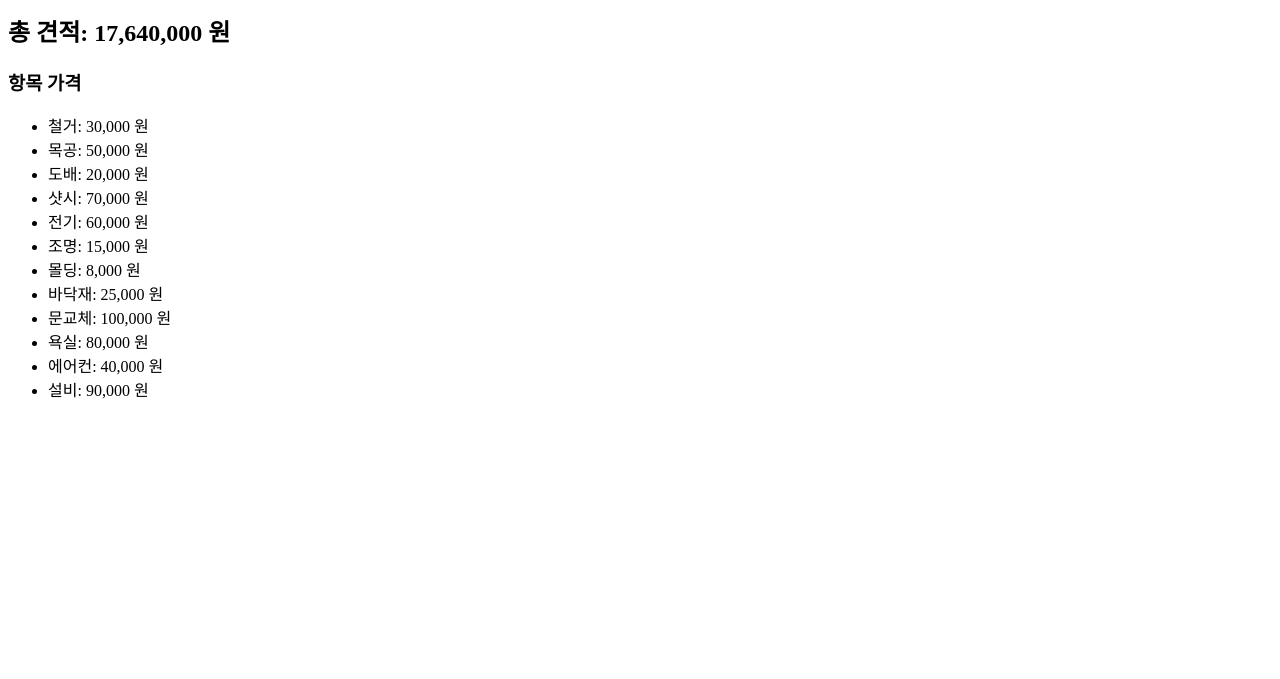
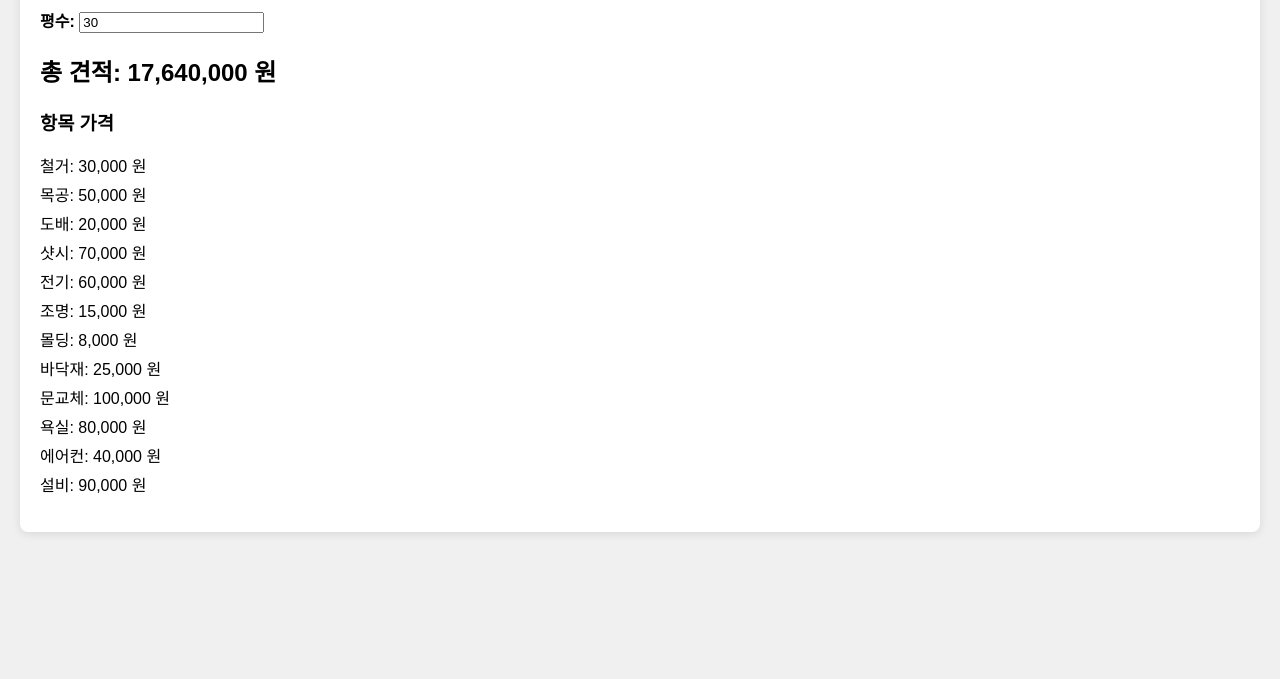
Before and after one commit to wori-irow/App, a plain HTML site: page index.html in a window 1280 px wide. Shown: the part 121-800 px from the top of the page. Drawn offline with Linux system fonts and the light colour scheme.

Commit message:
Update style.css

```diff
--- a/style.css
+++ b/style.css
@@ -1,38 +1,30 @@
-const items = [
-    { name: '철거', price: 30000 },
-    { name: '목공', price: 50000 },
-    { name: '도배', price: 20000 },
-    { name: '샷시', price: 70000 },
-    { name: '전기', price: 60000 },
-    { name: '조명', price: 15000 },
-    { name: '몰딩', price: 8000 },
-    { name: '바닥재', price: 25000 },
-    { name: '문교체', price: 100000 },
-    { name: '욕실', price: 80000 },
-    { name: '에어컨', price: 40000 },
-    { name: '설비', price: 90000 },
-];
-
-function calculateTotal() {
-    const pyeongInput = document.getElementById('pyeong');
-    const totalCostElement = document.getElementById('total-cost');
-    const pyeong = parseInt(pyeongInput.value) || 0;
-
-    const total = items.reduce((acc, item) => acc + item.price, 0) * pyeong;
-    totalCostElement.textContent = `총 견적: ${total.toLocaleString()} 원`;
+body {
+    font-family: Arial, sans-serif;
+    background-color: #f0f0f0;
+    margin: 0;
+    padding: 20px;
 }
 
-function loadItems() {
-    const itemList = document.getElementById('item-list');
-    items.forEach(item => {
-        const li = document.createElement('li');
-        li.textContent = `${item.name}: ${item.price.toLocaleString()} 원`;
-        itemList.appendChild(li);
-    });
+.calculator {
+    background-color: white;
+    border-radius: 8px;
+    box-shadow: 0 2px 10px rgba(0, 0, 0, 0.1);
+    padding: 20px;
 }
 
-document.getElementById('pyeong').addEventListener('input', calculateTotal);
+h1 {
+    text-align: center;
+}
 
-// 페이지 로드 시 항목과 총액 초기화
-loadItems();
-calculateTotal();
+label {
+    font-weight: bold;
+}
+
+ul {
+    list-style-type: none;
+    padding: 0;
+}
+
+li {
+    margin: 5px 0;
+}
```
